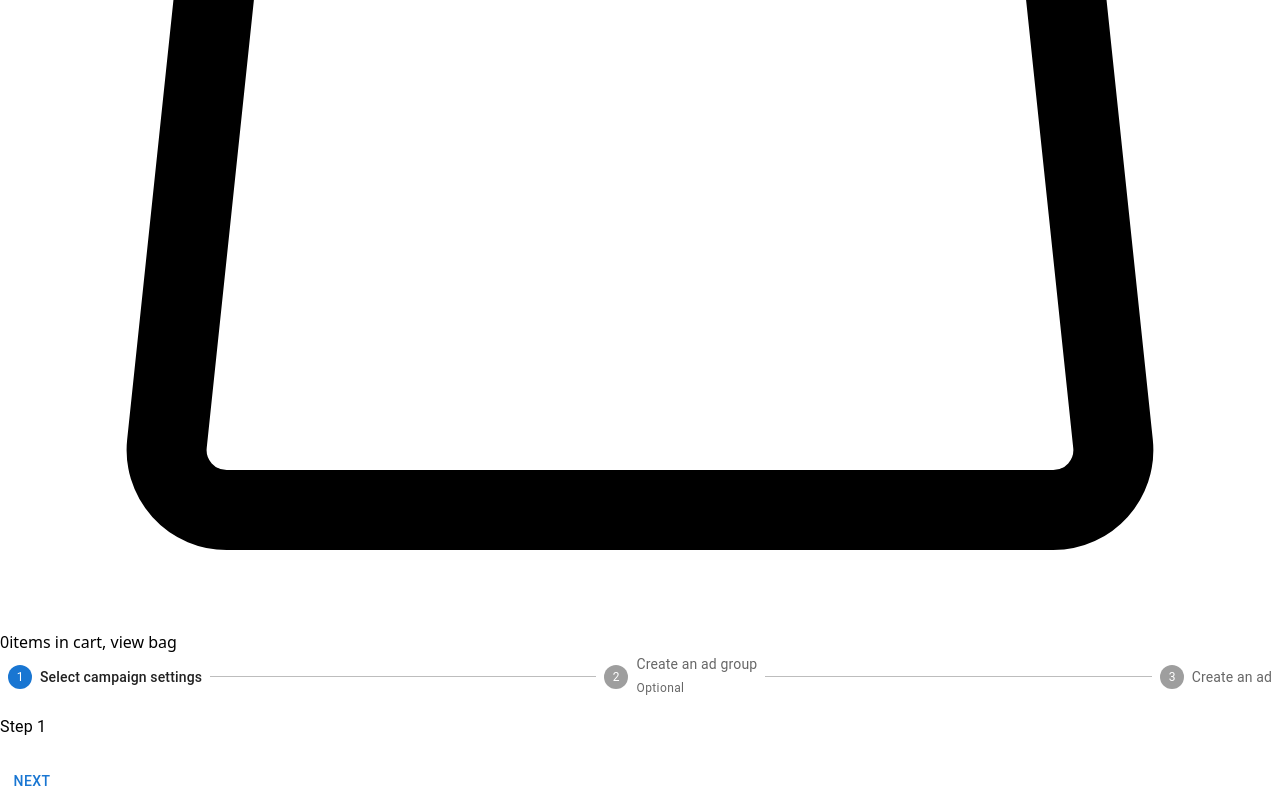
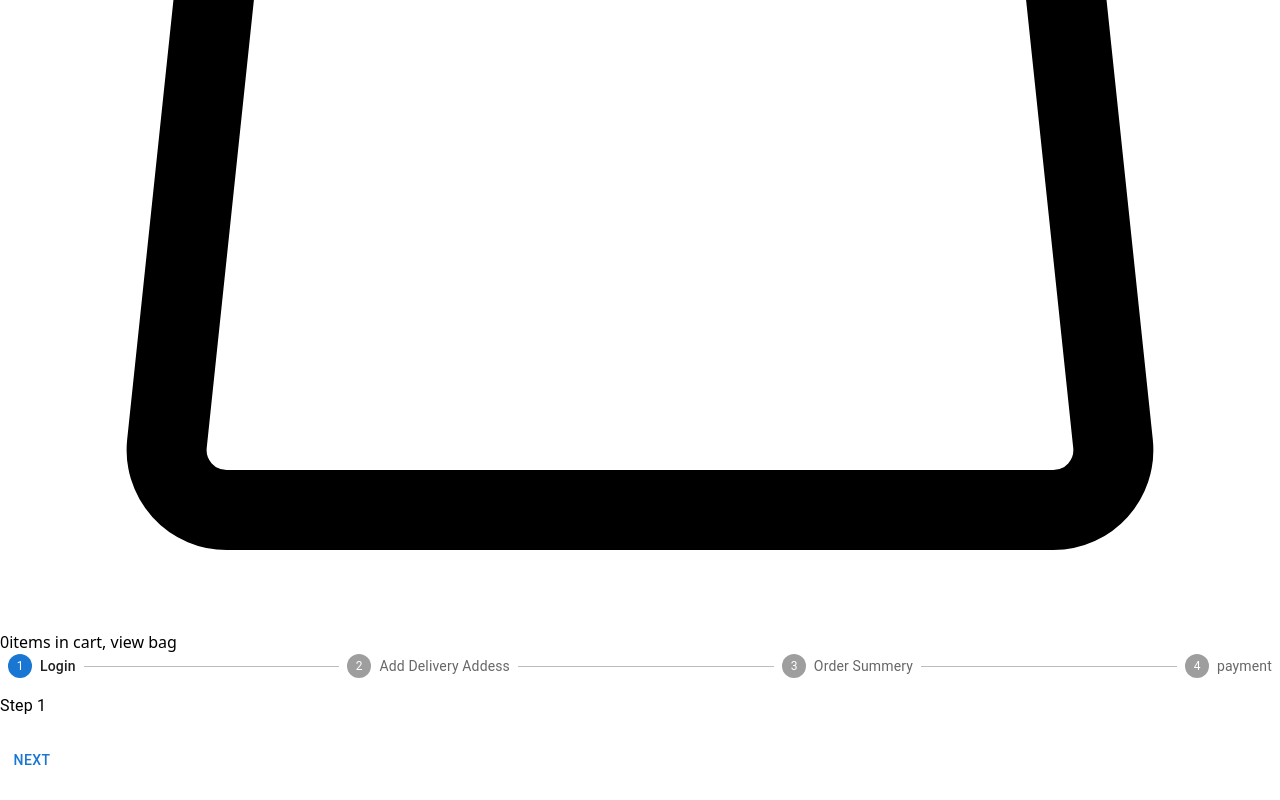
Before and after one commit to developershohan/bdshop, a React (Vite) app: page /checkout in a window 1280 px wide. Shown: the part 2835-3635 px from the top of the page. After the commit the page ends 3614 px from the top, so only its background shows below. Built offline with nearby package versions, Linux system fonts and the light colour scheme.

Commit message:
checkout stepper minor bug fixed

```diff
--- a/src/customer/pages/CheckOut/CheckOut.jsx
+++ b/src/customer/pages/CheckOut/CheckOut.jsx
@@ -6,15 +6,10 @@ import StepLabel from '@mui/material/StepLabel';
 import Button from '@mui/material/Button';
 import Typography from '@mui/material/Typography';
 
-const steps = ['Select campaign settings', 'Create an ad group', 'Create an ad'];
+const steps = ['Login', 'Add Delivery Addess', 'Order Summery', "payment"];
 
 export default function CheckOut() {
     const [activeStep, setActiveStep] = React.useState(0);
-
-
-    const isStepOptional = (step) => {
-        return step === 1;
-    };
 
     const handleNext = () => {
 
@@ -23,20 +18,15 @@ export default function CheckOut() {
     };
 
     return (
-<div className=" px-10 lg:px-20">
+<div className=" py-10 px-10 lg:px-20">
 <Box sx={{ width: '100%' }}>
             <Stepper activeStep={activeStep}>
                 {steps.map((label, index) => {
                     const stepProps = {};
                     const labelProps = {};
-                    if (isStepOptional(index)) {
-                        labelProps.optional = (
-                            <Typography variant="caption">Optional</Typography>
-                        );
-                    }
 
                     return (
-                        <Step key={label} {...stepProps}>
+                        <Step key={index} {...stepProps}>
                             <StepLabel {...labelProps}>{label}</StepLabel>
                         </Step>
                     );
```
